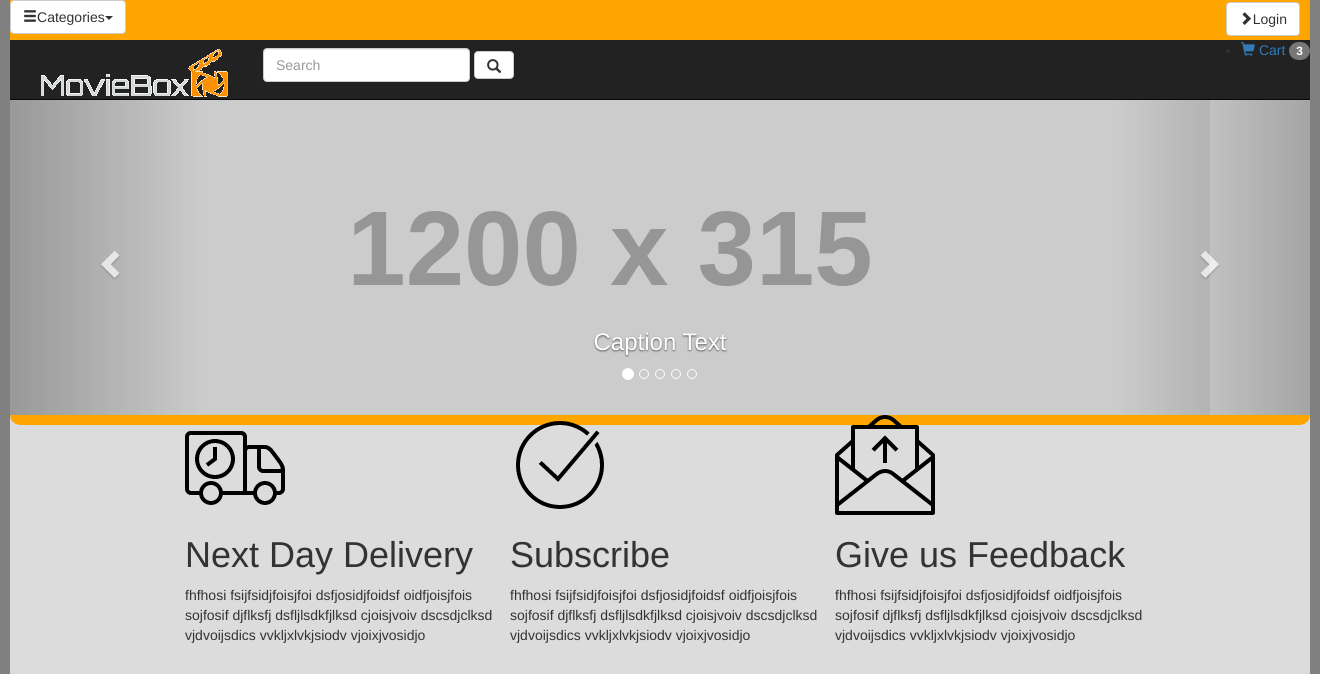
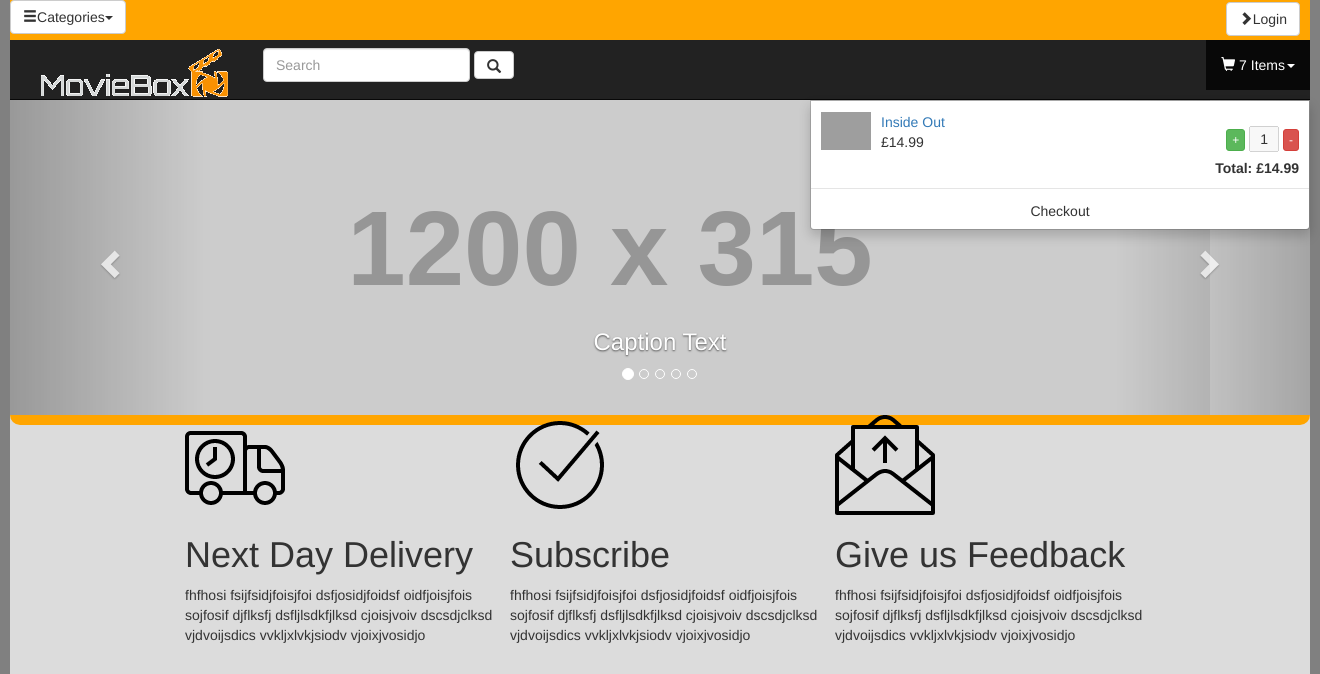
Before and after one commit to DiNozzo97/E-Commerce-Website, a PHP site: page /mainpage.html in a window 1320 px wide, after a click on "7 Items". Shown: the top 674 px of the page. Run offline with PHP 8.4, Linux system fonts and the light colour scheme; grey boxes labelled with a size stand in for pictures from a placeholder-image service; some libraries are stand-ins or nearby versions; grey boxes are pictures that could not be loaded.

Commit message:
Implemented Shopping Cart

```diff
--- a/Code/mainpage.css
+++ b/Code/mainpage.css
@@ -154,10 +154,65 @@ footer{
 }
 
 
-/*                       MODALS
+/*                   REGISTER MODAL
 ---------------------------------------------------------*/
 /* Add spacing to DOB field in register form */
 .registerMarginOveride {
     margin-bottom: 15px;
     margin-left: -5px;
 }
+
+
+
+/*                   SHOPPING CART
+---------------------------------------------------------*/
+
+
+ul.dropdown-cart{
+    min-width:500px;
+    margin-top: 10px !important;
+}
+ul.dropdown-cart li .item{
+    display:block;
+    padding:3px 10px;
+    margin: 3px 0;
+}
+ul.dropdown-cart li .item:hover{
+    background-color:#f3f3f3;
+}
+ul.dropdown-cart li .item:after{
+    visibility: hidden;
+    display: block;
+    font-size: 0;
+    content: " ";
+    clear: both;
+    height: 0;
+}
+
+ul.dropdown-cart li .item-left{
+    float:left;
+}
+ul.dropdown-cart li .item-left img,
+ul.dropdown-cart li .item-left span.item-info{
+    float:left;
+}
+ul.dropdown-cart li .item-left span.item-info{
+    margin-left:10px;
+}
+ul.dropdown-cart li .item-left span.item-info span{
+    display:block;
+}
+ul.dropdown-cart li .item-right{
+    float:right;
+}
+
+ul.dropdown-cart li .item-right input{
+    margin-top:14px;
+    width: 30px;
+    text-align: center;
+}
+.cartTotal {
+    padding-right: 10px;
+    text-align: right;
+
+}
--- a/Code/mainpage.html
+++ b/Code/mainpage.html
@@ -1,6 +1,7 @@
 <! DOCTYPE html>
 <html>
 <head>
+    <meta charset="utf-8">
     <title>MovieBox</title>
     <script src="js/jquery-3.1.1.min.js"></script>
     <script src="js/bootstrap.min.js"></script>
@@ -72,15 +73,35 @@
                                     </button>
                                 </form>
 
-
-                        <ul class="navbar-right">
-                            <li><a href="#" id="cart"><i class="fa fa-shopping-cart"></i><span class="glyphicon glyphicon-shopping-cart" aria-hidden="true"></span> Cart <span class="badge">3</span></a></li>
-                        </ul> <!-- end navbar-right -->
-
-
-
-                    </div><!-- /.navbar-collapse -->
-                    </div><!-- /.container-fluid -->
+                        <!-- ------------------ SHOPPING CART ------------------- -->
+                        <ul class="nav navbar-nav navbar-right">
+                            <li class="dropdown">
+                              <a href="#" class="dropdown-toggle" data-toggle="dropdown" role="button" aria-expanded="false"> <span class="glyphicon glyphicon-shopping-cart"></span> 7 Items<span class="caret"></span></a>
+                              <ul class="dropdown-menu dropdown-cart" role="menu">
+                                  <li>
+                                      <span class="item">
+                                        <span class="item-left">
+                                            <img src="http://media.store.hmv.com/app_/responsive/HMVStore/media/product/73042/01-73042.jpg" alt="" width="50px" />
+                                            <span class="item-info">
+                                                <a><span>Inside Out</span></a>
+                                                <span>£14.99</span>
+                                            </span>
+                                        </span>
+                                        <span class="item-right">
+                                            <button class="btn btn-xs btn-success">+</button>
+                                            <input type="text" name="qty" id="qty" value="1" disabled>
+                                            <button class="btn btn-xs btn-danger">-</button>
+                                        </span>
+                                    </span>
+                                </li>
+                                <li><p class="cartTotal"><strong>Total: £<span>14.99</span></strong></p></li>
+                                <li class="divider"></li>
+                                <li><a class="text-center" href="">Checkout</a></li>
+                            </ul>
+                        </li>
+                    </ul>
+                </div>
+            </div>
         </nav>
 
 
@@ -171,10 +192,6 @@
 
 
 
-
-
-
-            <!-- MONIKA - The following code is me playing with forms - you should be able to ignore it for now! -Timbo -->
         <!--     Login Modal (This overlays the page when the user clicks login)       -->
         <div id="loginModal" class="modal fade" data-keyboard="false">
             <div class="modal-dialog">
@@ -319,7 +336,8 @@
     <script>
         $('.carousel').carousel({
             interval: 3000
-            })
+        });
+
     </script>
 
     <a href="https://icons8.com/web-app/487/Delivery">Delivery icon credits</a>
```
Lines whose indentation alone changed are shown as unchanged.
